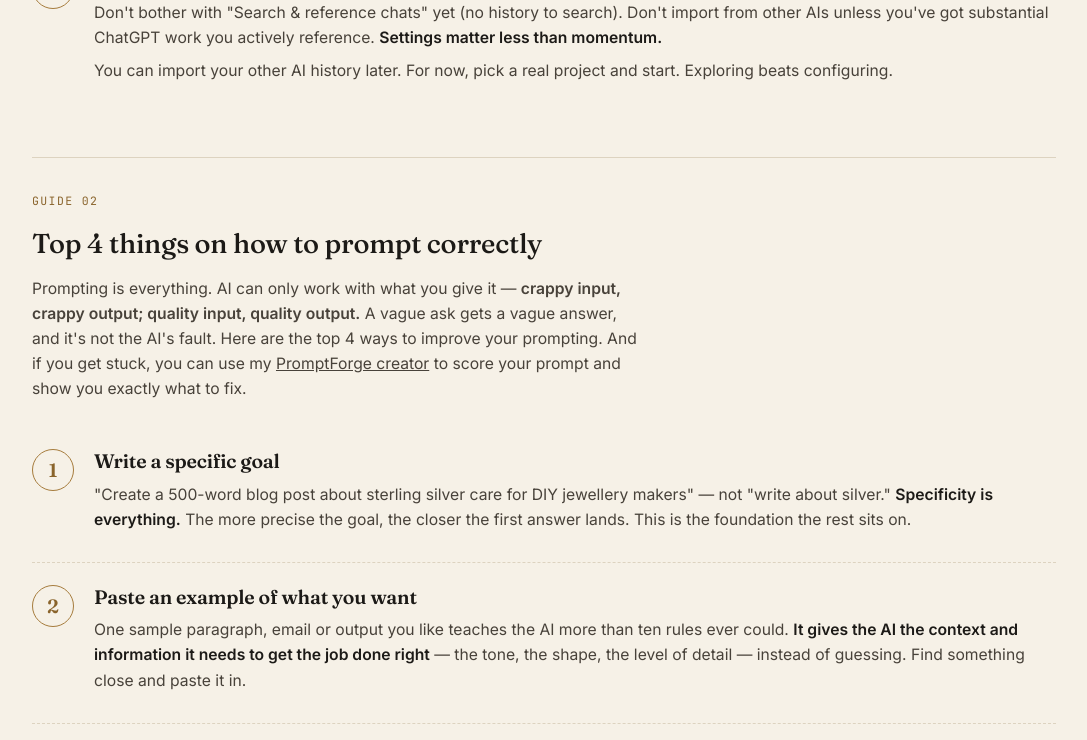
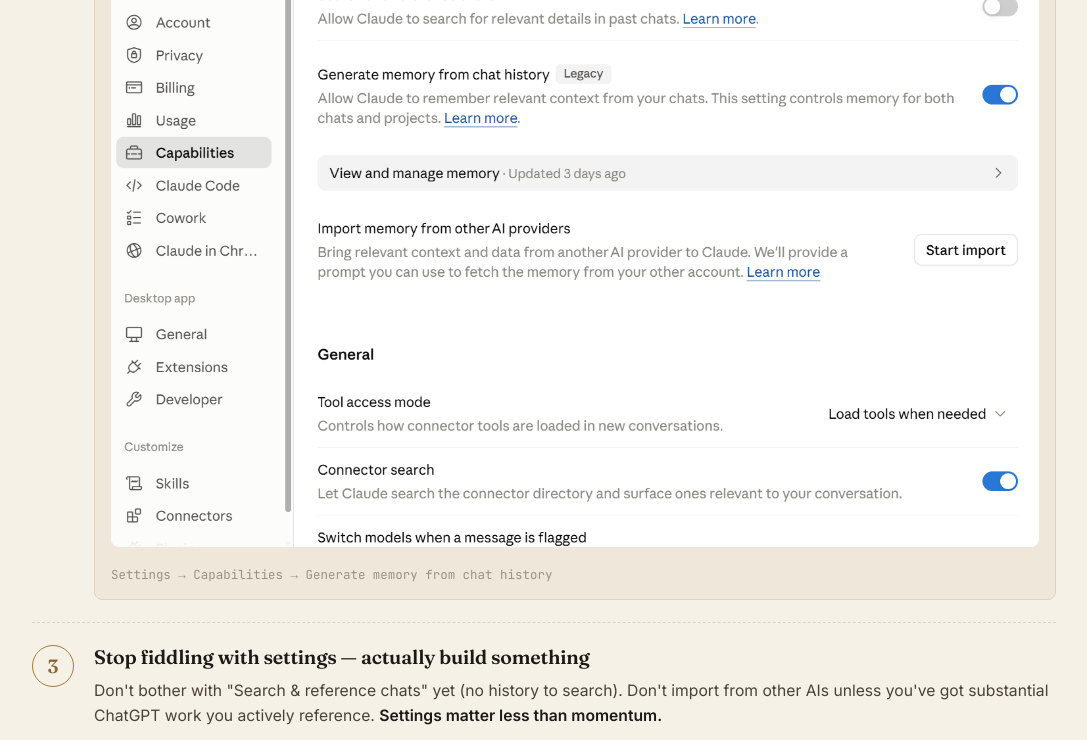
Before and after one commit to holdennopunches/Adamreflects, a Next.js app: page /start-here in a window 1280 px wide. Shown: the part 997-1737 px from the top of the page, without its empty margins (96-1183 px from the left). Built offline with nearby package versions, Linux system fonts and the light colour scheme.

Commit message:
Add memory settings screenshot to Start Here

```diff
--- a/app/start-here/page.js
+++ b/app/start-here/page.js
@@ -57,9 +57,15 @@ export default function StartHerePage() {
                 without you asking. You flip it on once and it just works
                 in the background.
               </p>
-              <div className="sh-screenshot">
-                📎 Screenshot: Settings → toggle &quot;Generate memory from
-                chat history&quot;
+              <div className="sh-screenshot" style={{ display: "block", borderStyle: "solid" }}>
+                <img
+                  src="/memory-settings-screenshot.png"
+                  alt="Claude settings page — Capabilities tab, showing the Generate memory from chat history toggle switched on"
+                  style={{ maxWidth: "100%", borderRadius: "8px", margin: "12px 0" }}
+                />
+                <div style={{ fontSize: "0.78rem", color: "var(--grey)" }}>
+                  Settings → Capabilities → Generate memory from chat history
+                </div>
               </div>
             </div>
           </div>
```
